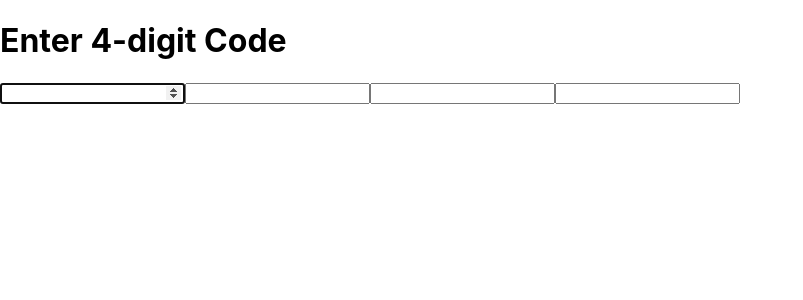
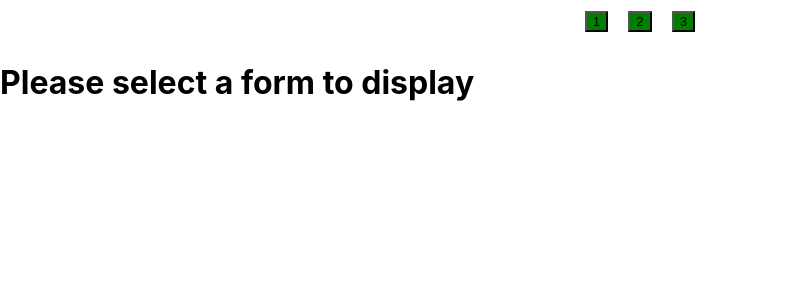
Before and after one commit to aniket2727/typescriptreact, a React (Create React App) app in the folder my-app/: page / in a window 1280 px wide. Shown: the top 300 px of the page, without its empty margins (0-803 px from the left). Built offline with nearby package versions, Linux system fonts and the light colour scheme.

Commit message:
add code

```diff
--- a/my-app/src/App.tsx
+++ b/my-app/src/App.tsx
@@ -10,12 +10,12 @@ import Code8 from './compoent/Code8';
 import Code9 from './compoent/Code9';
 import Code10 from './compoent/Code10';
 import Code11 from './compoent/Code11';
-
+import Code12 from './compoent/Code12';
 
 function App() {
   return (
     <div className="App">
-      <Code11/>
+      <Code12/>
     </div>
   );
 }
--- /dev/null
+++ b/my-app/src/compoent/Code12.tsx
@@ -0,0 +1,59 @@
+// Code written by Aniket Kadam
+import { useState } from "react";
+
+const Code12 = () => {
+  const [counter, setCounter] = useState<number>(0);
+  const formCount = [1, 2, 3]; // Array to represent the number of forms
+
+
+  const handlesubmit=():void=>{
+       console.log("the value of counter",counter);
+
+       if(counter<3){
+          setCounter(prev=>prev+1);
+       }
+  }
+
+
+  const handlegoto=(item:number):void=>{
+     setCounter(item);
+  }
+
+  return (
+    <div>
+      <div style={{ display: 'flex', alignItems: 'center', justifyContent: 'center' }}>
+        {formCount.map((item, index) => (
+          <div style={{ margin: '10px' }} key={index}>
+            <button style={{backgroundColor:item===counter?'red':'green'}} onClick={() => handlegoto(item)}>{item}</button>
+          </div>
+        ))}
+      </div>
+
+      {counter === 1 ? (
+        <div>
+          <h1>Form Number One</h1>
+          {/* Form content for the first form */}
+          <button onClick={()=>handlesubmit()}>submit</button>
+        </div>
+      ) : counter === 2 ? (
+        <div>
+          <h1>Form Number Two</h1>
+          <button onClick={()=>handlesubmit()}>submit</button>
+          {/* Form content for the second form */}
+        </div>
+      ) : counter === 3 ? (
+        <div>
+          <h1>Form Number Three</h1>
+          <button onClick={()=>handlesubmit()}>submit</button>
+          {/* Form content for the third form */}
+        </div>
+      ) : (
+        <div>
+          <h1>Please select a form to display</h1>
+        </div>
+      )}
+    </div>
+  );
+};
+
+export default Code12;
```
